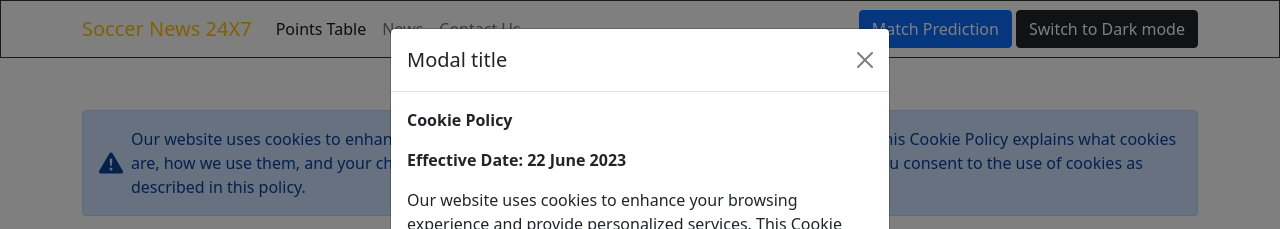
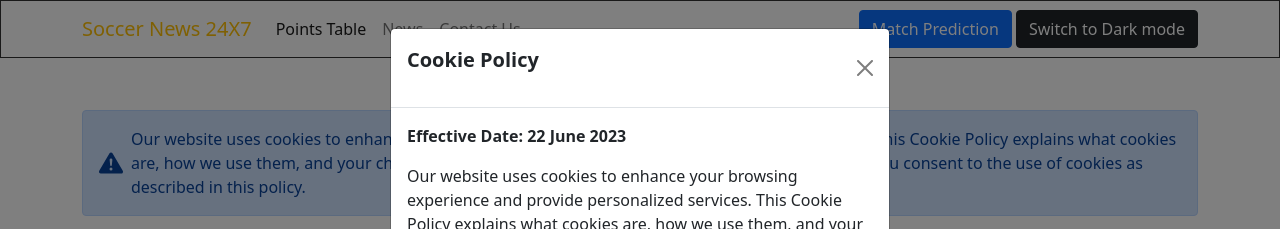
Before and after one commit to NoorMohammadTalukder/Soccer-News-24x7, a plain HTML site: page index.html in a window 1280 px wide. Both pictures are taken after a click on the button "Accept". Shown: the top 229 px of the page. Drawn offline with Linux system fonts and the light colour scheme.

Commit message:
txt file updated

```diff
--- a/index.html
+++ b/index.html
@@ -93,11 +93,11 @@
         <div class="modal-dialog">
           <div class="modal-content">
             <div class="modal-header">
-              <h5 class="modal-title" id="exampleModalLabel">Modal title</h5>
+              <h5 class="modal-title" id="exampleModalLabel"> <p><b>Cookie Policy</b></p></h5>
               <button type="button" class="btn-close" data-bs-dismiss="modal" aria-label="Close"></button>
             </div>
             <div class="modal-body">
-              <p><b>Cookie Policy</b></p>
+
 
               <p><b>Effective Date: 22 June 2023</b></p>
 
```
Also changed, not shown: note.txt.
